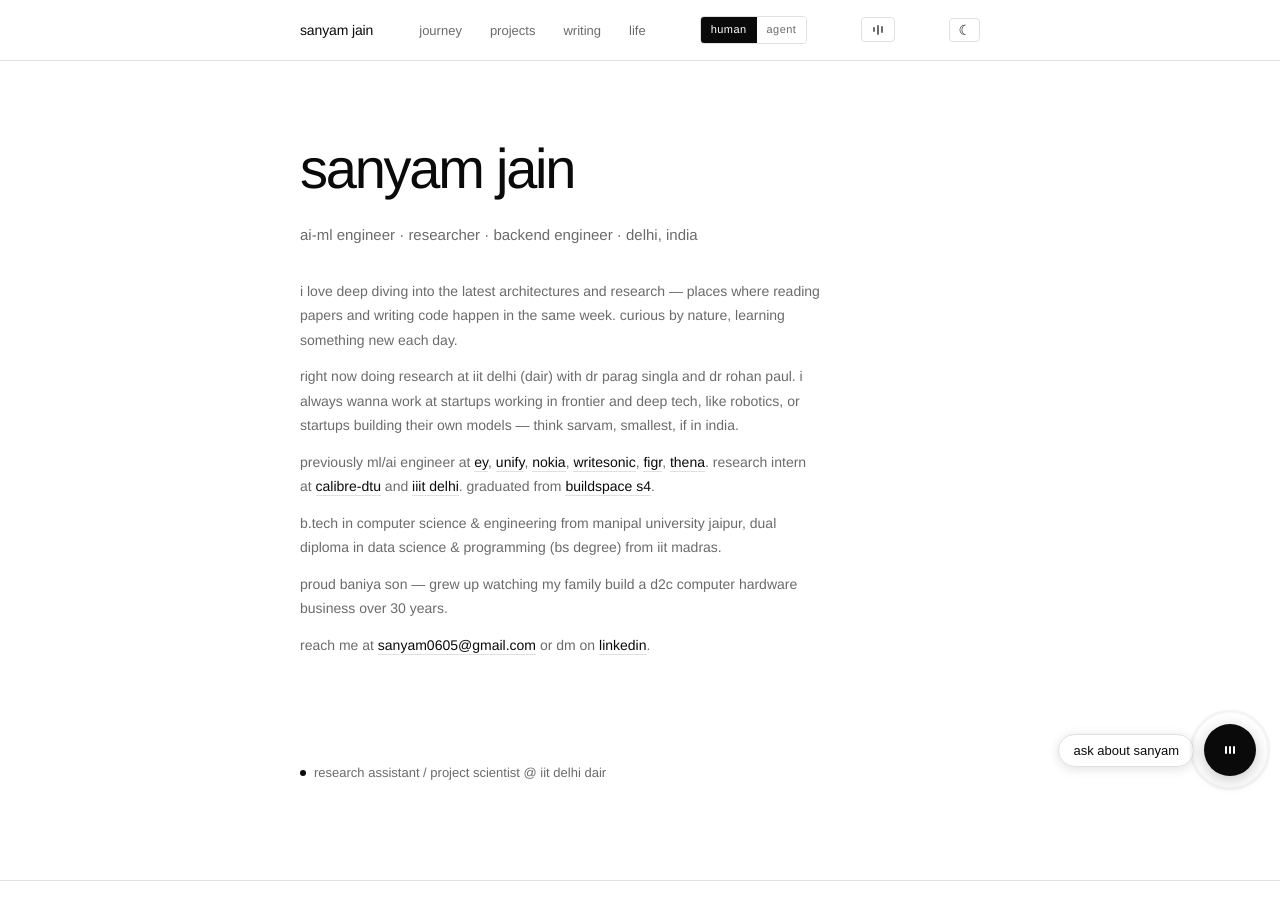
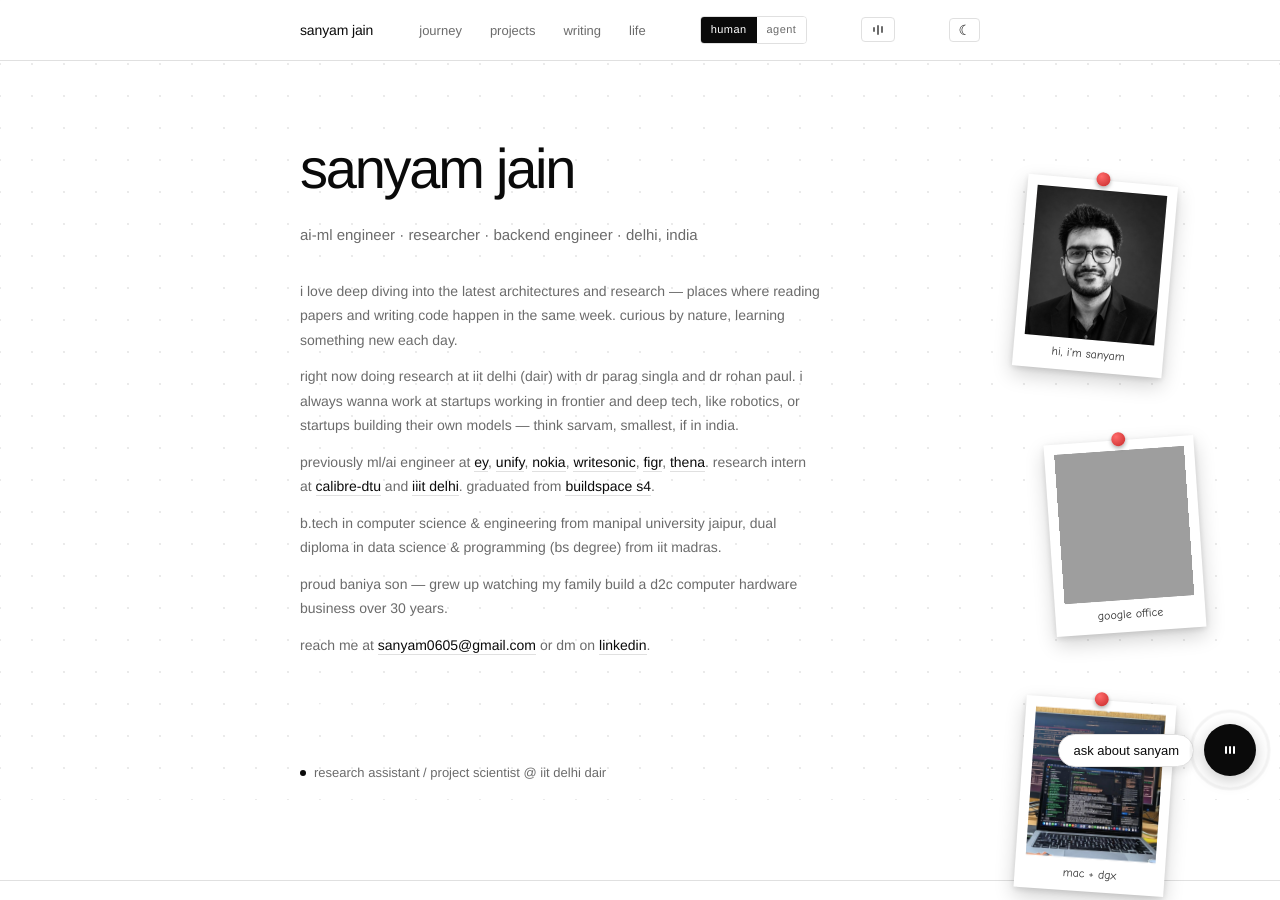
Before and after one commit to Sj0605-DataSci/sanyam-portfolio, a website built with Vite: page index.html in a window 1280 px wide. Shown: the top 900 px of the page. Built offline with nearby package versions, Linux system fonts and the light colour scheme; some packages are replaced by stand-ins of ours; grey boxes are pictures that could not be loaded.

Commit message:
Add polaroid photo pins, interactive dot-grid background, and a new writing entry
- Add pinned polaroid-style photos in the right margin on the homepage
  and life page, scrolling with page content (headshot, Google office,
  desk setup, hackathon days).
- Add mountDotGrid(): a fixed, interactive canvas background of dots
  that brighten/scale near the cursor, monochrome via the theme's --fg
  variable so it adapts with light/dark mode.
- Replace the site favicon with a cropped frame from the cat-scream
  meme photo.
- Add a writing entry linking to the "world models and how they work
  and their lineage" Twitter thread.

Co-Authored-By: Claude Sonnet 5 <noreply@anthropic.com>

```diff
--- /dev/null
+++ b/dot-grid.ts
@@ -0,0 +1,127 @@
+// Interactive dot-grid background for the whole site. Dots gently scale up
+// and brighten as the cursor nears them, elastic-pull back to rest when it
+// moves away — pure canvas, no external assets, stays monochrome via the
+// theme's own --fg variable so it adapts with the light/dark toggle.
+// Fixed to the viewport (not the document), so it stays put while scrolling
+// and only ever renders what's on screen.
+
+interface Dot {
+  x: number
+  y: number
+  radius: number
+}
+
+const SPACING = 32
+const BASE_RADIUS = 1.1
+const MAX_RADIUS = 3
+const INFLUENCE_RADIUS = 130
+
+function readFgColor(): string {
+  return getComputedStyle(document.documentElement).getPropertyValue('--fg').trim() || '#0a0a0a'
+}
+
+export function mountDotGrid(): void {
+  if (document.getElementById('dot-grid-canvas')) return // already mounted
+
+  const canvas = document.createElement('canvas')
+  canvas.id = 'dot-grid-canvas'
+  canvas.style.position = 'fixed'
+  canvas.style.inset = '0'
+  canvas.style.width = '100vw'
+  canvas.style.height = '100vh'
+  canvas.style.pointerEvents = 'none'
+  canvas.style.zIndex = '-1'
+  document.body.prepend(canvas)
+
+  const ctx = canvas.getContext('2d')
+  if (!ctx) return
+
+  let dots: Dot[] = []
+  let width = 0
+  let height = 0
+  let mouseX = -9999
+  let mouseY = -9999
+
+  function resize(): void {
+    const dpr = window.devicePixelRatio || 1
+    width = window.innerWidth
+    height = window.innerHeight
+    canvas.width = Math.round(width * dpr)
+    canvas.height = Math.round(height * dpr)
+    canvas.style.width = `${width}px`
+    canvas.style.height = `${height}px`
+    ctx!.setTransform(dpr, 0, 0, dpr, 0, 0)
+
+    dots = []
+    const cols = Math.ceil(width / SPACING) + 1
+    const rows = Math.ceil(height / SPACING) + 1
+    const offsetX = (width - (cols - 1) * SPACING) / 2
+    const offsetY = (height - (rows - 1) * SPACING) / 2
+    for (let r = 0; r < rows; r++) {
+      for (let c = 0; c < cols; c++) {
+        dots.push({
+          x: offsetX + c * SPACING,
+          y: offsetY + r * SPACING,
+          radius: BASE_RADIUS,
+        })
+      }
+    }
+  }
+
+  function drawFrame(): void {
+    if (!ctx) return
+    ctx.clearRect(0, 0, width, height)
+    const color = readFgColor()
+
+    for (const dot of dots) {
+      const dx = dot.x - mouseX
+      const dy = dot.y - mouseY
+      const dist = Math.sqrt(dx * dx + dy * dy)
+      const influence = Math.max(0, 1 - dist / INFLUENCE_RADIUS)
+      const targetRadius = BASE_RADIUS + (MAX_RADIUS - BASE_RADIUS) * influence
+      dot.radius += (targetRadius - dot.radius) * 0.2
+
+      const alpha = 0.1 + 0.5 * influence
+      ctx.beginPath()
+      ctx.arc(dot.x, dot.y, dot.radius, 0, Math.PI * 2)
+      ctx.fillStyle = color
+      ctx.globalAlpha = alpha
+      ctx.fill()
+    }
+    ctx.globalAlpha = 1
+  }
+
+  function render(): void {
+    drawFrame()
+    requestAnimationFrame(render)
+  }
+
+  function handlePointerMove(e: PointerEvent): void {
+    mouseX = e.clientX
+    mouseY = e.clientY
+  }
+
+  function handlePointerLeave(): void {
+    mouseX = -9999
+    mouseY = -9999
+  }
+
+  resize()
+
+  const prefersReducedMotion = window.matchMedia('(prefers-reduced-motion: reduce)').matches
+  if (prefersReducedMotion) {
+    drawFrame()
+  } else {
+    render()
+  }
+
+  window.addEventListener('resize', () => {
+    resize()
+    if (prefersReducedMotion) drawFrame()
+  })
+
+  if (!prefersReducedMotion) {
+    window.addEventListener('pointermove', handlePointerMove)
+    document.addEventListener('pointerleave', handlePointerLeave)
+  }
+}
--- a/index.html
+++ b/index.html
@@ -145,6 +145,30 @@
   </div>
 </nav>
 
+<div class="polaroid-rail">
+
+<!-- Polaroid pins: decorative, shown only when there's real margin beside the
+     centered column (see .polaroid media query in styles.css). Right side
+     only, positioned relative to the column edge so they scroll with the
+     page. Swap the src on each <img> with a real photo in
+     /public/images/polaroids/ — the frame, rotation, and pin styling need
+     no changes. -->
+<div class="polaroid" style="top: 180px; left: calc(50% + 380px); transform: rotate(5deg);">
+  <div class="pin"></div>
+  <img src="/images/polaroids/headshot.png" alt="photo of sanyam" width="150" height="150">
+  <p class="caption">hi, i'm sanyam</p>
+</div>
+<div class="polaroid" style="top: 440px; left: calc(50% + 410px); transform: rotate(-4deg);">
+  <div class="pin"></div>
+  <img src="/images/polaroids/google-office.png" alt="sanyam at the google office" width="150" height="150">
+  <p class="caption">google office</p>
+</div>
+<div class="polaroid" style="top: 700px; left: calc(50% + 380px); transform: rotate(4deg);">
+  <div class="pin"></div>
+  <img src="/images/polaroids/setup.png" alt="sanyam's mac + dgx setup" width="150" height="150">
+  <p class="caption">mac + dgx</p>
+</div>
+
 <main>
   <section class="hero">
     <div class="container">
@@ -189,6 +213,8 @@
   </section>
 </main>
 
+</div>
+
 <footer class="site-footer">
   <div class="inner">
 
--- a/main.ts
+++ b/main.ts
@@ -1,6 +1,7 @@
 import { prepare, layout, prepareWithSegments, layoutWithLines } from '@chenglou/pretext'
 import { inject } from '@vercel/analytics'
 import { mountChatWidget } from './chat-widget'
+import { mountDotGrid } from './dot-grid'
 
 inject()
 
@@ -176,4 +177,5 @@ document.addEventListener('DOMContentLoaded', () => {
   initPretextDemo()
   checkBlogExcerpts()
   mountChatWidget()
+  mountDotGrid()
 })
--- a/styles.css
+++ b/styles.css
@@ -29,8 +29,12 @@
 
 html { scroll-behavior: smooth; }
 
+html {
+  background: var(--bg);
+}
+
 body {
-  background: var(--bg);
+  background: transparent;
   color: var(--fg);
   font-family: "Helvetica Neue", Helvetica, Arial, sans-serif;
   line-height: 1.6;
@@ -502,6 +506,56 @@ a.project-card { cursor: pointer; }
   background: white;
 }
 
+/* ── polaroid pins (margin decoration on wide screens) ── */
+/* Wraps the whole page; polaroids are absolutely positioned within it so
+   they scroll with the page content instead of staying fixed to the
+   viewport. Sits only in the right margin, never over the centered column. */
+.polaroid-rail {
+  position: relative;
+}
+
+.polaroid {
+  position: absolute;
+  width: 150px;
+  background: #fff;
+  padding: 10px 10px 32px;
+  box-shadow: 0 8px 20px rgba(0,0,0,0.18), 0 2px 6px rgba(0,0,0,0.12);
+  z-index: 1;
+  pointer-events: none;
+}
+
+.polaroid img {
+  display: block;
+  width: 100%;
+  aspect-ratio: 1 / 1;
+  object-fit: cover;
+  background: #ddd;
+}
+
+.polaroid .caption {
+  position: absolute;
+  left: 10px; right: 10px; bottom: 8px;
+  font-family: "Comic Sans MS", "Segoe Print", cursive;
+  font-size: 12px;
+  color: #333;
+  text-align: center;
+}
+
+.polaroid .pin {
+  position: absolute;
+  top: -8px; left: 50%;
+  transform: translateX(-50%);
+  width: 14px; height: 14px;
+  border-radius: 50%;
+  background: radial-gradient(circle at 35% 30%, #ff6b6b, #c62828);
+  box-shadow: 0 2px 4px rgba(0,0,0,0.35);
+}
+
+/* Only shown once there's real margin beside the centered 680px column. */
+@media (max-width: 1100px) {
+  .polaroid { display: none; }
+}
+
 /* ── responsive ── */
 @media (max-width: 600px) {
   nav .inner {
```
Also changed, not shown: blogs.html (+8 -0 lines), life.html (+21 -0 lines), favicon.png, public/images/polaroids/headshot.png (added), public/images/polaroids/setup.png (added), public/images/polaroids/workspace.png (added), 2 other files.
